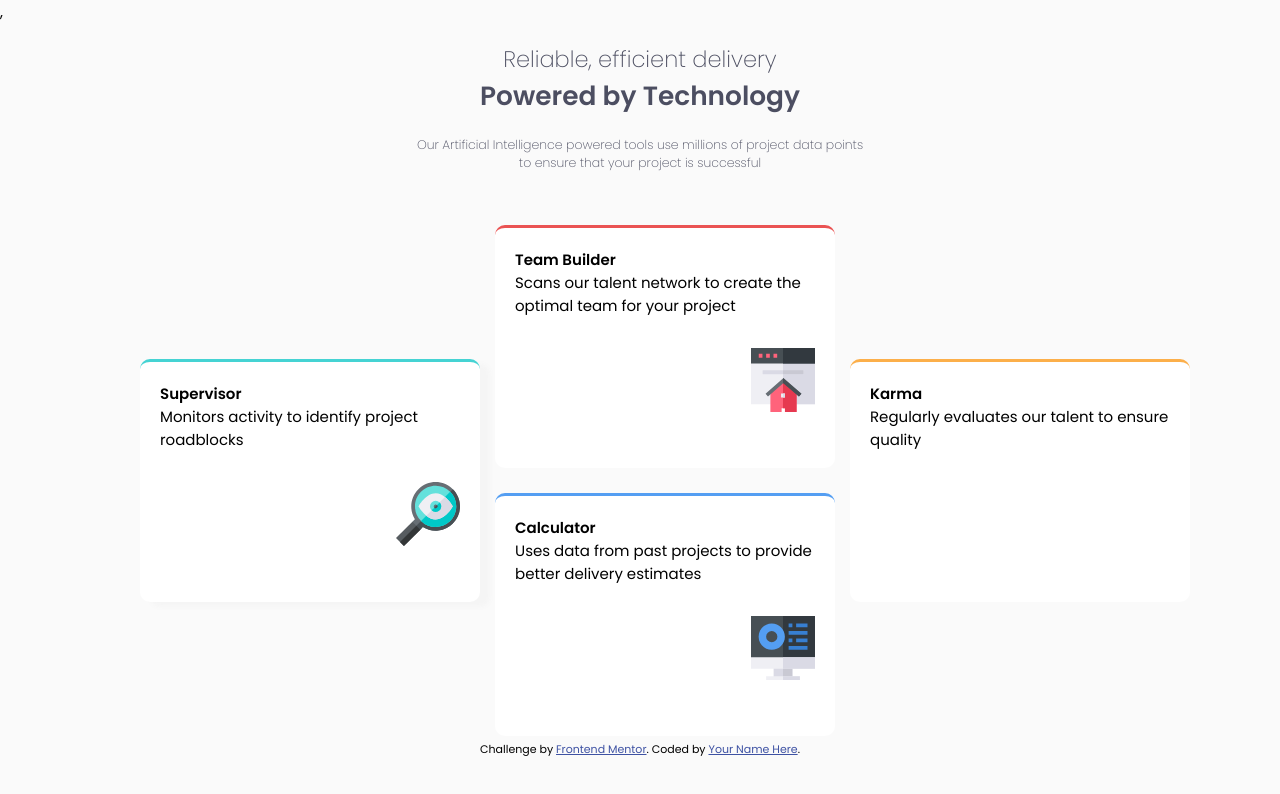
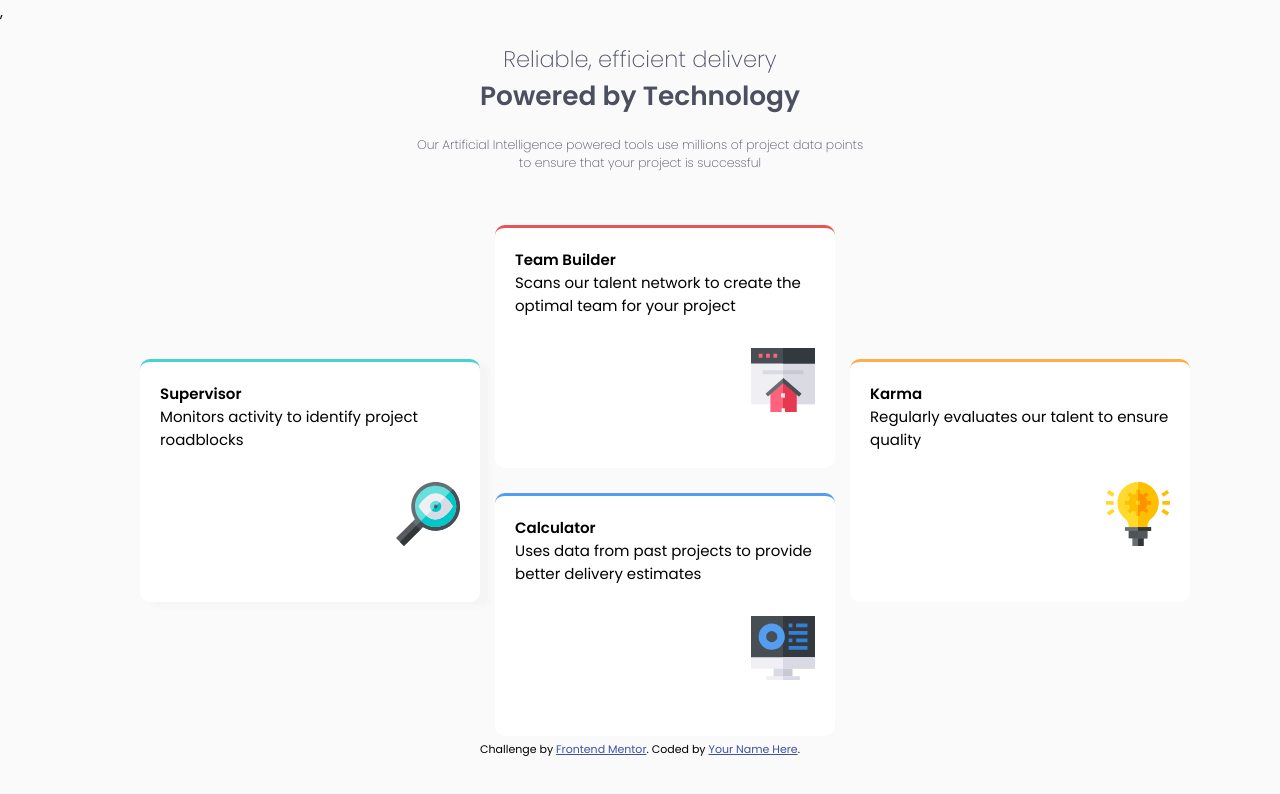
Before and after one commit to Fringedd/four-card, a plain HTML site: page index.html in a window 1280 px wide. Shown: the top 794 px of the page. Drawn offline with Linux system fonts and the light colour scheme.

Commit message:
Update index.html

```diff
--- a/index.html
+++ b/index.html
@@ -63,7 +63,7 @@
     Regularly evaluates our talent to ensure quality
   </p>
   <div class="img-container">
-    <img src="images/icon-karma.svg" alt="">
+    <img src="icon-karma.svg" alt="">
   </div>
 </div>
 </div>
```
